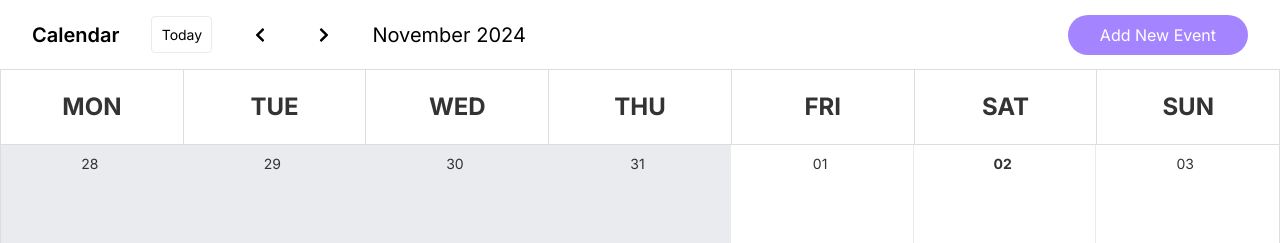
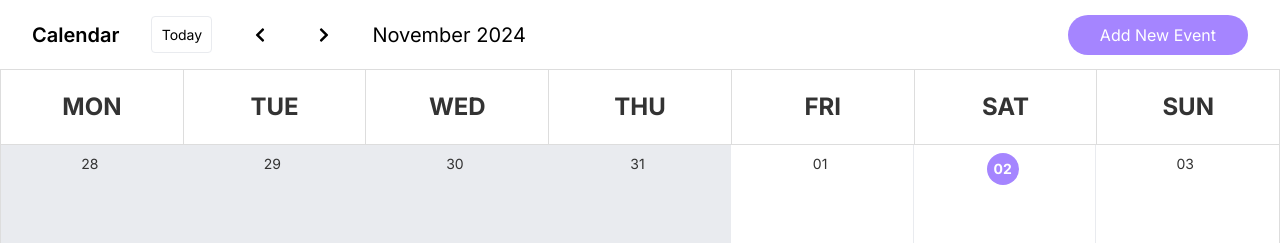
Before and after one commit to bclaudev/student-hub, a React (Create React App) app in the folder frontend/: page /calendar in a window 1280 px wide. Shown: the top 243 px of the page. Built offline with nearby package versions, Linux system fonts and the light colour scheme; no server answers.

Commit message:
added styling to the current date

```diff
--- a/frontend/src/CalendarStyles.css
+++ b/frontend/src/CalendarStyles.css
@@ -67,19 +67,17 @@
     align-items: center;
     }
 
-    .rbc-today .rbc-date-cell span {
-        display: inline-block;
-        width: 32px; /* Circle size */
-        height: 32px; /* Circle size */
-        background-color: #A585FF; /* Purple circle */
-        color: #FFFFFF !important; /* White text */
-        border-radius: 50%; /* Makes it a circle */
-        text-align: center;
-        line-height: 32px; /* Vertically centers the text */
-        font-weight: bold; /* Make the number bold */
-        font-family: 'Inter', sans-serif;
-        z-index: 1; /* Ensure it appears above the rest of the content */
+    .rbc-now.rbc-current .rbc-button-link {
+      background-color: #a585ff;
+      color: #ffffff;
+      border-radius: 50%;
+      width: 32px;
+      height: 32px;
+      display: inline-block;
+      text-align: center;
+      line-height: 32px;
     }
+
 
     .rbc-calendar {
       position: relative; /* Creates a stacking context */
```
